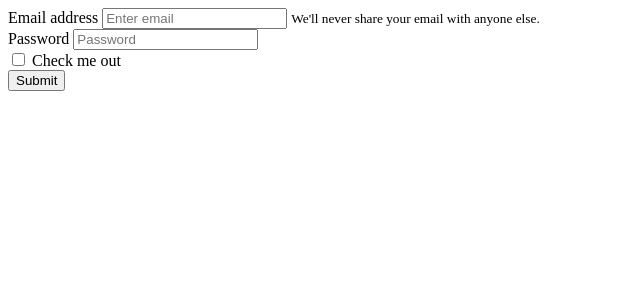
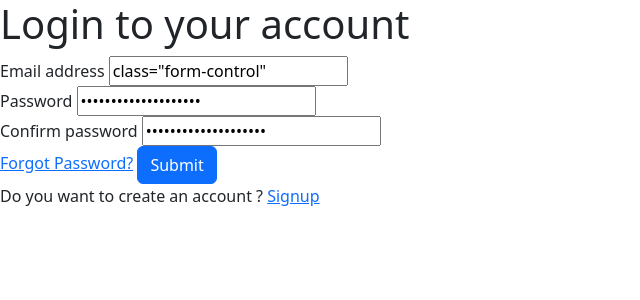
Before and after one commit to GiorgosTso/CEI328, a PHP site: page /login.php in a window 1280 px wide. Shown: the top 300 px of the page, without its empty margins (0-640 px from the left). Run offline with PHP 8.4, Linux system fonts and the light colour scheme; a stand-in replaces the project's code that opens the database connection.

Commit message:
login
exei kapoia validations

```diff
--- a/brber-master/login.php
+++ b/brber-master/login.php
@@ -1,4 +1,98 @@
 <?php
+include "config.php";//connect with the database
+
+//define the variables
+$email = $password = $confirm_password = "";
+$email_err = $password_err = $confirm_password_err = "";
+
+if($_SERVER["REQUEST_METHOD"] == "POST") {
+
+     if(empty(trim($_POST["email"]))){
+          $email_err = "Please enter your email";
+     }
+     else {
+          $sql = "SELECT id From userAcccount WHERE email = ?";
+
+          if($stmt = mysqli_prepare($link, $sql)){
+               mysqli_stmt_bind_param($stmt, "s", $param_email);
+
+               $param_email = trim($_POST["email"]);
+
+               if(mysqli_stmt_execute($stmt)){
+
+                    mysqli_stmt_store_result($stmt);
+
+                    if(mysqli_stmt_num_rows($stmt) == 1){
+
+                         $email_err = "This email is aleready taken";
+
+                    }
+                    else {
+                         $email = trim($_POST["email"]);
+                    }
+               }
+
+               else {
+                    echo "Oops something went wrong, please try again later.";
+               }
+               mysqli_stmt_close($stmt);
+          }
+
+     }
+     //validation for password
+     $regex = '/^(?=.*[0-9])(?=.*[a-zA-Z])[a-zA-Z0-9]+$/';
+
+     if(empty(trim($_POST["password"]))) {
+          $password_err = "Please enter your passaword";
+     }
+     elseif(strlen(trim($_POST["password"])) <= 6) {
+          $password_err = "Password must be at least 6 characters";
+     }
+     elseif(!preg_match($regex,$password)) {
+          $password_err = "Password must contain at least one number or one character!";
+     }
+     else {
+          $password = trim($_POST["password"]);
+     }
+     //validation for confirm password
+     if(empty(trim($_POST["confirmPassword"]))) {
+         $confirm_password_err = "Please enter your password";
+     }
+     else {
+          $confirm_password = trim($_POST["confirmPassword"]);
+
+          if(empty($confirm_password_err) && $password != $confirm_password) {
+               $confirm_password_err = "The password did not match";
+		}
+     }
+     //insert values in the database
+     if(empty($email_err) && empty($password_err) && empty($confirm_password_err)) {
+
+          $sql = "INSERT INTO userAccount(username,password) values(?,?)";
+
+          if($stmt = mysqli_prepare($link,$sql)) {
+	          mysqli_stmt_bind_param($stmt, "ss",$param_email,$param_password);
+
+	          $param_email = $email;
+	          $param_password = $password;
+
+	          if(mysqli_stmt_execute($stmt)) {
+	               header("location:login.php");
+	          }
+	          else {
+	               echo "Oops something went wrong. Please try again later.";
+	          }
+	          mysqli_stmt_close($stmt);
+          }
+	}
+	mysqli_close($link);
+}
+
+
+
+
+
+
 
 ?>
 <!DOCTYPE html>
@@ -7,23 +101,40 @@
           <meta charset="UTF-8">
           <meta name="viewport" content="width=device-width, initial-scale=1.0">
           <title>Login Page</title>
+          <link rel="stylesheet" href="login.css">
+          <link href="https://cdn.jsdelivr.net/npm/bootstrap@5.3.3/dist/css/bootstrap.min.css" rel="stylesheet" integrity="sha384-QWTKZyjpPEjISv5WaRU9OFeRpok6YctnYmDr5pNlyT2bRjXh0JMhjY6hW+ALEwIH" crossorigin="anonymous">
+          <script src="https://cdn.jsdelivr.net/npm/bootstrap@5.3.3/dist/js/bootstrap.bundle.min.js" integrity="sha384-YvpcrYf0tY3lHB60NNkmXc5s9fDVZLESaAA55NDzOxhy9GkcIdslK1eN7N6jIeHz" crossorigin="anonymous"></script>
      </head>
 <body>
-<form action="login.php" method="post">
+
+<form action= <?php echo htmlspecialchars($_SERVER["PHP_SELF"]); ?> method="post">
+     <h1>Login to your account</h1>
           <div class="form-group">
                <label for="exampleInputEmail1">Email address</label>
-    <input type="email" class="form-control" id="exampleInputEmail1" aria-describedby="emailHelp" placeholder="Enter email">
-    <small id="emailHelp" class="form-text text-muted">We'll never share your email with anyone else.</small>
+               <input type="email" name="email" value= <?php echo $email ?> class="form-control" placeholder="Enter email" required>
+               <span class="invalid-feedback"><?php echo $email_err; ?></span>
+
           </div>
           <div class="form-group">
                <label for="exampleInputPassword1">Password</label>
-    <input type="password" class="form-control" id="exampleInputPassword1" placeholder="Password">
+               <input type="password" name="password" value= <?php echo $password ?> class="form-control" placeholder="Password" required>
+               <span class="invalid-feedback"><?php echo $password_err; ?></span>
           </div>
-  <div class="form-check">
-    <input type="checkbox" class="form-check-input" id="exampleCheck1">
-    <label class="form-check-label" for="exampleCheck1">Check me out</label>
+
+          <div class="form-group">
+               <label for="exampleInputPassword1">Confirm password</label>
+               <input type="password" name="confirmPassword" value= <?php echo $confirm_password ?> class="form-control" placeholder="Confirm password" required>
+               <span class="invalid-feedback"><?php echo $confirm_password_err; ?></span>
           </div>
+
+          <div class="pass-submit">
+               <a href="forgotPassword.php">Forgot Password?</a>
                <button type="submit" class="btn btn-primary">Submit</button>
+          </div>
+
+          <div class="signup_link">
+               Do you want to create an account ? <a href="createAccount.php">Signup</a>
+          </div>
      </form>
 
 </body>
```
Lines whose indentation alone changed are shown as unchanged.
